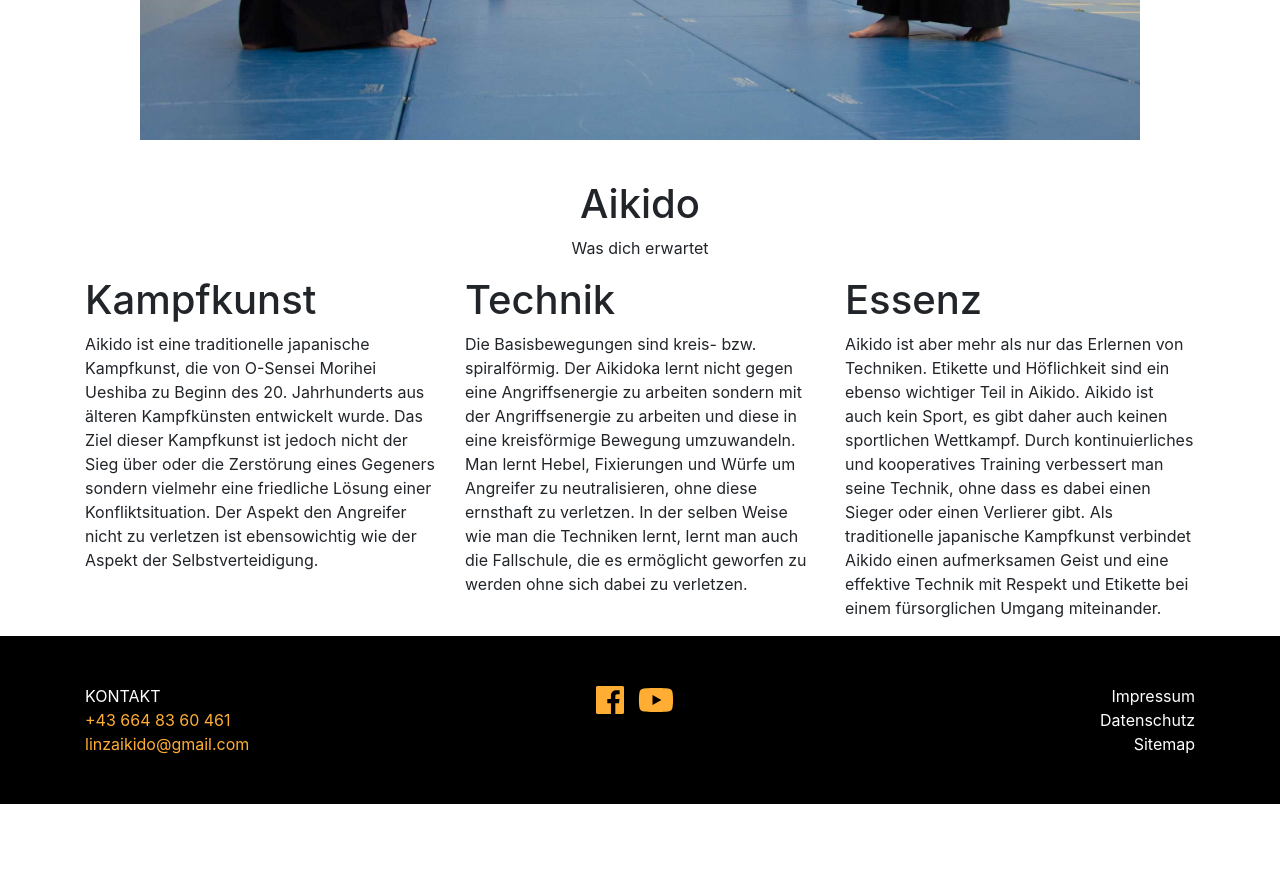
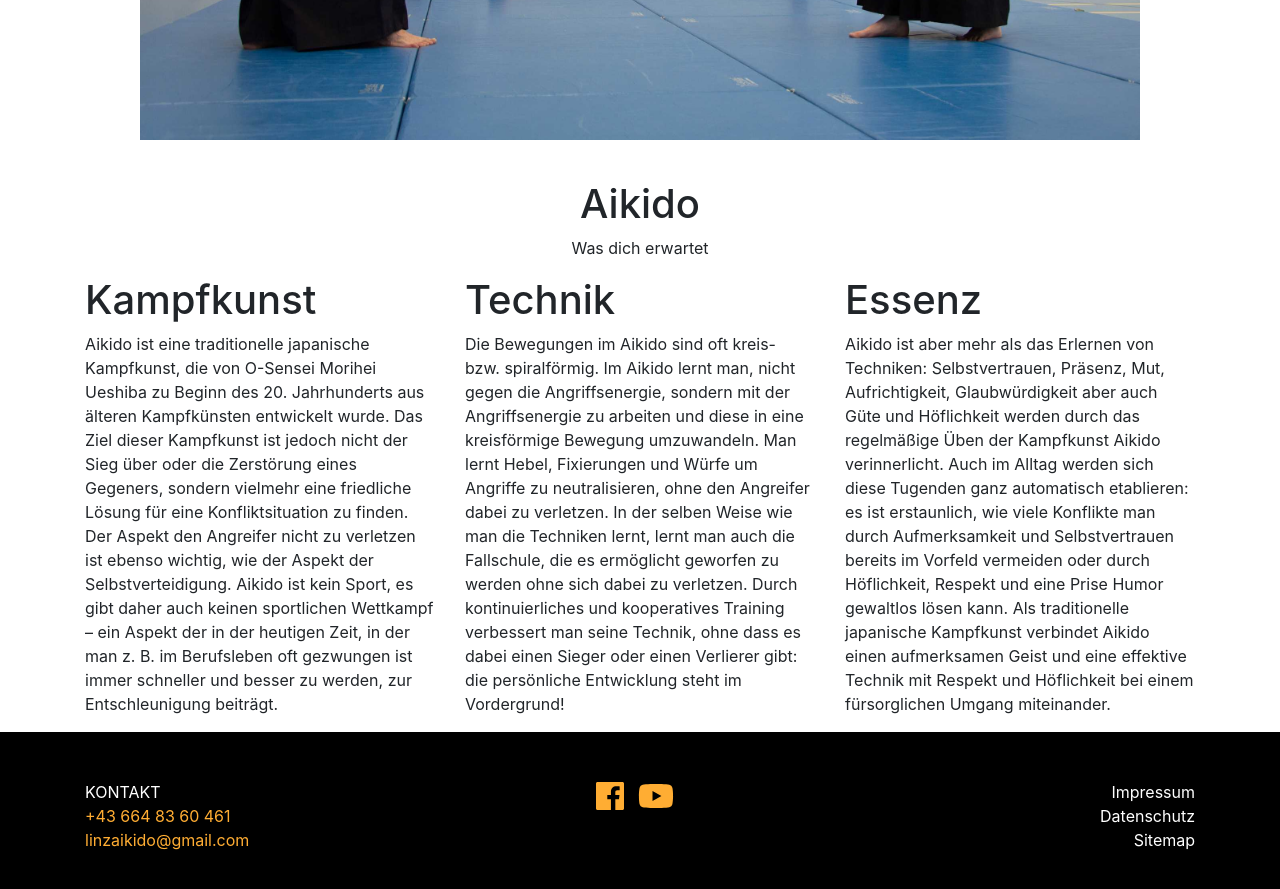
Before and after one commit to TWachs/aikinomichi-linz, a Jekyll site: the page built from index.md, in a window 1280 px wide and 900 px high, scrolled down 607 px. Shown: the top 889 px of the window. Built offline with Jekyll 4.4.1, drawn with Linux system fonts in a browser that asks for light colours; nearby versions of some CDN libraries; before the commit the page ends 1411 px from its top, so only the background shows below that.

Commit message:
Update index.md
Überarbeitung Texte auf Titelseite

```diff
--- a/index.md
+++ b/index.md
@@ -60,15 +60,15 @@ Was dich erwartet
 <div class="row">
 <div class="col" markdown="1">
 # Kampfkunst
-Aikido ist eine traditionelle japanische Kampfkunst, die von O-Sensei Morihei Ueshiba zu Beginn des 20. Jahrhunderts aus älteren Kampfkünsten entwickelt wurde. Das Ziel dieser Kampfkunst ist jedoch nicht der Sieg über oder die Zerstörung eines Gegeners sondern vielmehr eine friedliche Lösung einer Konfliktsituation. Der Aspekt den Angreifer nicht zu verletzen ist ebensowichtig wie der Aspekt der Selbstverteidigung.
+Aikido ist eine traditionelle japanische Kampfkunst, die von O-Sensei Morihei Ueshiba zu Beginn des 20. Jahrhunderts aus älteren Kampfkünsten entwickelt wurde. Das Ziel dieser Kampfkunst ist jedoch nicht der Sieg über oder die Zerstörung eines Gegeners, sondern vielmehr eine friedliche Lösung für eine Konfliktsituation zu finden. Der Aspekt den Angreifer nicht zu verletzen ist ebenso wichtig, wie der Aspekt der Selbstverteidigung. Aikido ist kein Sport, es gibt daher auch keinen sportlichen Wettkampf – ein Aspekt der in der heutigen Zeit, in der man z. B. im Berufsleben oft gezwungen ist immer schneller und besser zu werden, zur Entschleunigung beiträgt.
 </div>
 <div class="col" markdown="1">
 # Technik
-Die Basisbewegungen sind kreis- bzw. spiralförmig. Der Aikidoka lernt nicht gegen eine Angriffsenergie zu arbeiten sondern mit der Angriffsenergie zu arbeiten und diese in eine kreisförmige Bewegung umzuwandeln. Man lernt Hebel, Fixierungen und Würfe um Angreifer zu neutralisieren, ohne diese ernsthaft zu verletzen. In der selben Weise wie man die Techniken lernt, lernt man auch die Fallschule, die es ermöglicht geworfen zu werden ohne sich dabei zu verletzen.
+Die Bewegungen im Aikido sind oft kreis- bzw. spiralförmig. Im Aikido lernt man, nicht gegen die Angriffsenergie, sondern mit der Angriffsenergie zu arbeiten und diese in eine kreisförmige Bewegung umzuwandeln. Man lernt Hebel, Fixierungen und Würfe um Angriffe zu neutralisieren, ohne den Angreifer dabei zu verletzen. In der selben Weise wie man die Techniken lernt, lernt man auch die Fallschule, die es ermöglicht geworfen zu werden ohne sich dabei zu verletzen. Durch kontinuierliches und kooperatives Training verbessert man seine Technik, ohne dass es dabei einen Sieger oder einen Verlierer gibt: die persönliche Entwicklung steht im Vordergrund!
 </div>
 <div class="col" markdown="1">
 # Essenz
-Aikido ist aber mehr als nur das Erlernen von Techniken. Etikette und Höflichkeit sind ein ebenso wichtiger Teil in Aikido. Aikido ist auch kein Sport, es gibt daher auch keinen sportlichen Wettkampf. Durch kontinuierliches und kooperatives Training verbessert man seine Technik, ohne dass es dabei einen Sieger oder einen Verlierer gibt. Als traditionelle japanische Kampfkunst verbindet Aikido einen aufmerksamen Geist und eine effektive Technik mit Respekt und Etikette bei einem fürsorglichen Umgang miteinander.
+Aikido ist aber mehr als das Erlernen von Techniken: Selbstvertrauen, Präsenz, Mut, Aufrichtigkeit, Glaubwürdigkeit aber auch Güte und Höflichkeit werden durch das regelmäßige Üben der Kampfkunst  Aikido verinnerlicht.  Auch im Alltag werden sich diese Tugenden ganz automatisch etablieren: es ist erstaunlich, wie viele Konflikte man durch Aufmerksamkeit und Selbstvertrauen bereits im Vorfeld vermeiden oder durch Höflichkeit, Respekt und eine Prise Humor gewaltlos lösen kann. Als traditionelle japanische Kampfkunst verbindet Aikido einen aufmerksamen Geist und eine effektive Technik mit Respekt und Höflichkeit bei einem fürsorglichen Umgang miteinander.
 </div>
 </div>
 <!--
```
